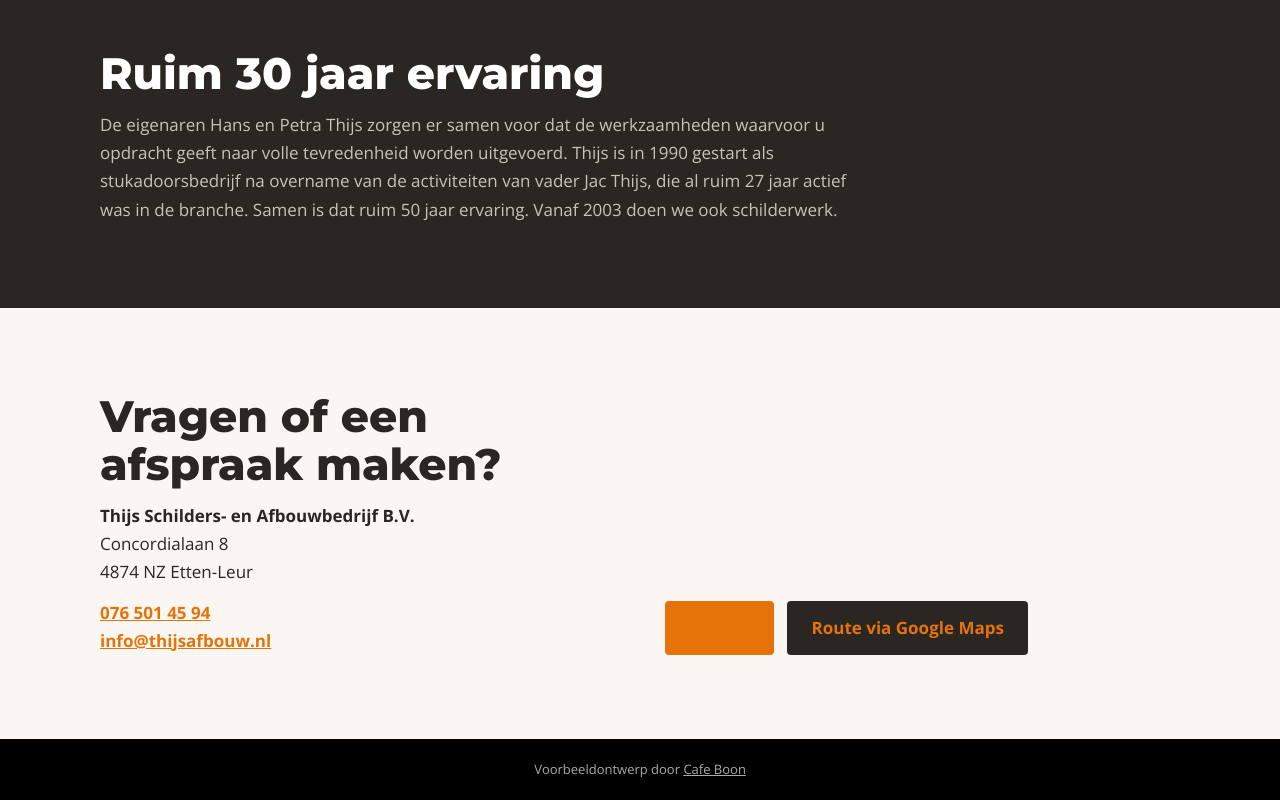
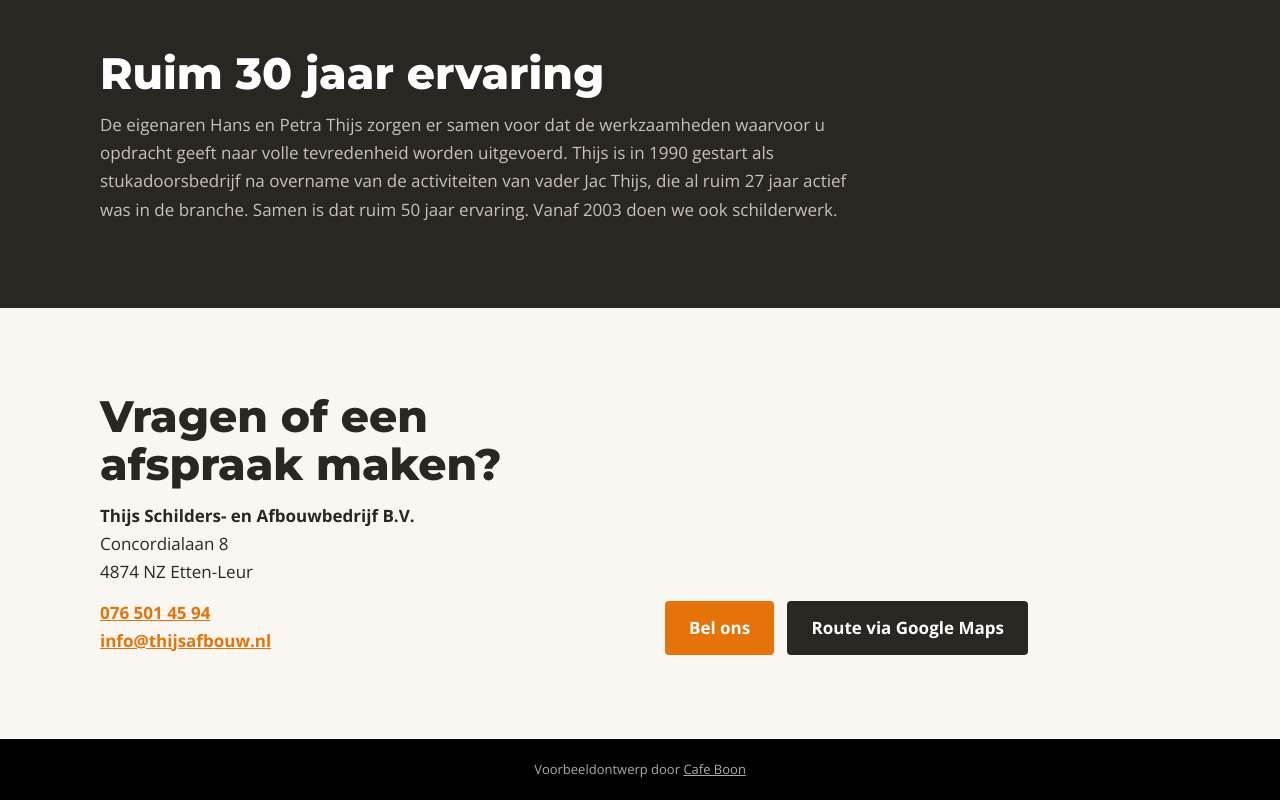
Before and after one commit to SebastiaanBoon/thijsafbouw, a plain HTML site: page index.html in a window 1280 px wide. Shown: the part 2381-3181 px from the top of the page. Drawn offline with nearby package versions, Linux system fonts and the light colour scheme.

Commit message:
Knop Bel ons in contactblok weer leesbaar

```diff
--- a/style.css
+++ b/style.css
@@ -30,6 +30,6 @@ h2{font-size:clamp(28px,4.4vw,44px);margin-bottom:14px}
 .split img{border-radius:8px;width:100%}
 .dark{background:var(--k);color:#fff}.dark .lead{color:#c9c2b8}
 .contact .g{display:grid;grid-template-columns:1fr 1fr;gap:50px}
-.contact a{color:var(--o);font-weight:700}
+.contact a:not(.btn){color:var(--o);font-weight:700}
 footer{background:#000;color:#aaa;text-align:center;font-size:13px;padding:20px}footer a{color:#aaa}
 @media(max-width:860px){nav{display:none}.hero{grid-template-columns:1fr}.hero img{height:300px}.hero .t{padding:50px 20px}.svc,.gal{grid-template-columns:1fr}.split,.contact .g{grid-template-columns:1fr;gap:30px}section{padding:56px 0}}
```
